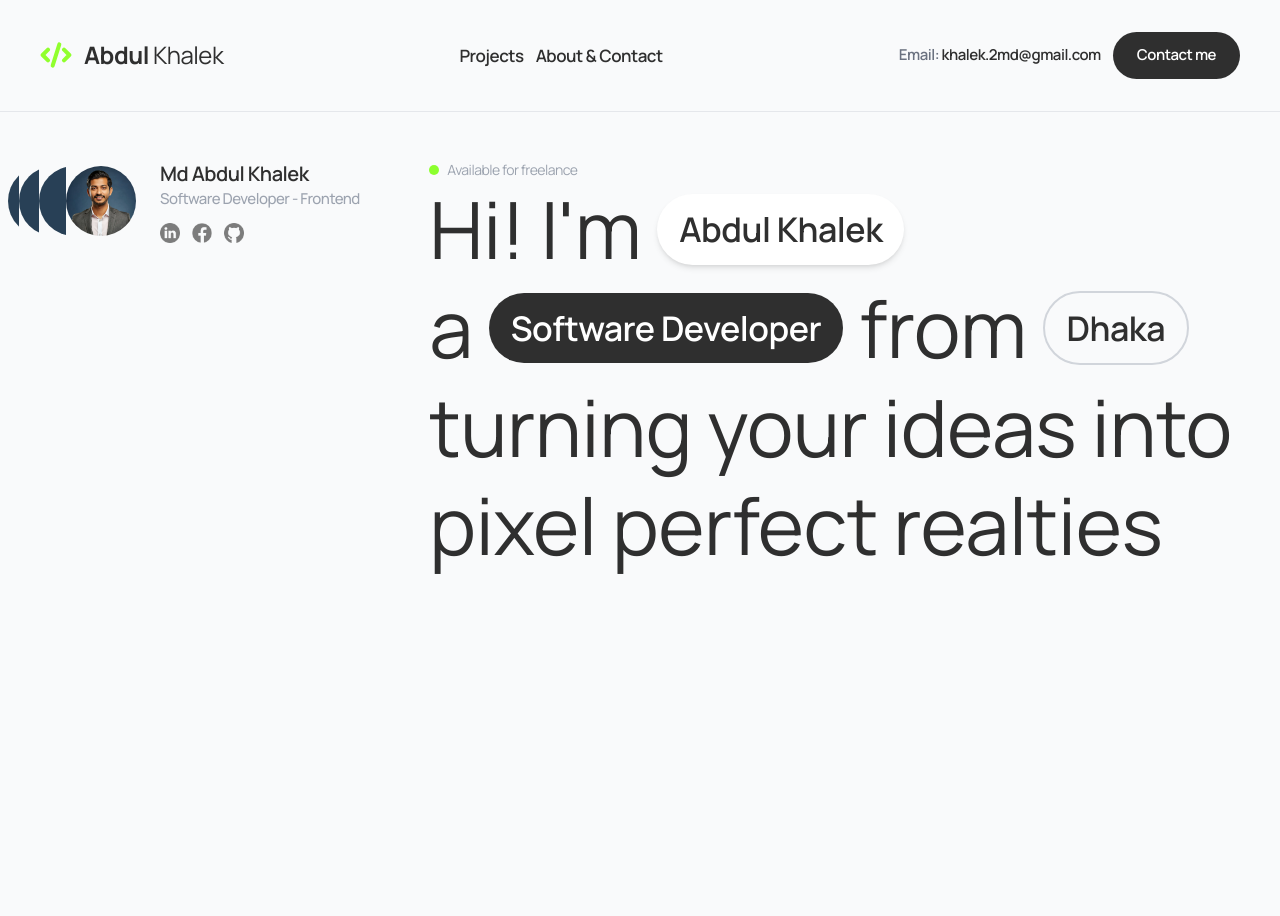
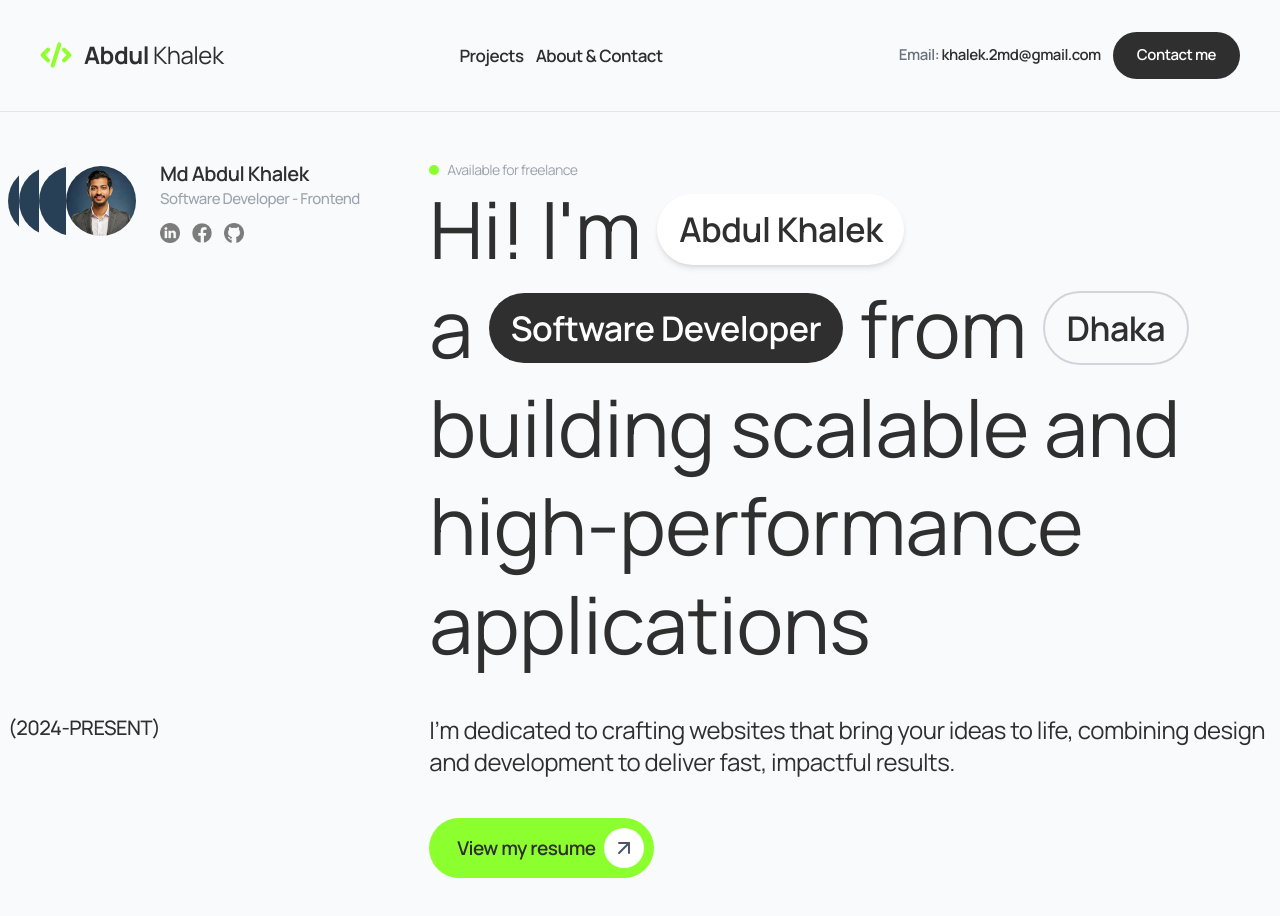
Before and after one commit to nahid-dev/new-prft, a Next.js app: page / in a window 1280 px wide. Shown: the top 916 px of the page. Before the commit the page ends 800 px from the top, so only its background shows below. Built offline with nearby package versions, Linux system fonts and the light colour scheme.

Commit message:
Hero section resume button added

```diff
--- a/app/(landing-page)/components/HeroSection.jsx
+++ b/app/(landing-page)/components/HeroSection.jsx
@@ -4,6 +4,7 @@ import Container from "@/components/shared/Container";
 import Image from "next/image";
 import React from "react";
 import MainHeading from "./MainHeading";
+import HighlightButton from "@/components/shared/common/HighlightButton";
 
 const HeroSection = () => {
   return (
@@ -19,6 +20,20 @@ const HeroSection = () => {
             <SubTag />
             <MainHeading />
           </div>
+          {/* BOTTOM - LATEST WORK SITE */}
+          <div className="col-span-3 lg:col-span-1">
+            <p className="text-xl font-medium mt-10">(2024-PRESENT)</p>
+          </div>
+          <div className="col-span-3 lg:col-span-2 flex flex-col gap-10">
+            <p className="text-2xl mt-10">
+              I’m dedicated to crafting websites that bring your ideas to life,
+              combining design and development to deliver fast, impactful
+              results.
+            </p>
+            <div>
+              <HighlightButton>View my resume</HighlightButton>
+            </div>
+          </div>
         </div>
       </Container>
     </div>
--- a/app/(landing-page)/components/MainHeading.jsx
+++ b/app/(landing-page)/components/MainHeading.jsx
@@ -23,7 +23,7 @@ const MainHeading = () => {
         </HeadingButton>
       </div>
       <div>
-        <p>turning your ideas into pixel perfect realties</p>
+        <p>building scalable and high-performance applications</p>
       </div>
     </h1>
   );
--- /dev/null
+++ b/components/shared/common/HighlightButton.jsx
@@ -0,0 +1,15 @@
+import { ArrowRight, ArrowUp } from "lucide-react";
+import React from "react";
+
+const HighlightButton = ({ children }) => {
+  return (
+    <button className="bg-highlight group pl-7 pr-[10px] py-[10px] rounded-full text-[19px] font-semibold text-foreground flex items-center gap-2 cursor-pointer">
+      <p>{children}</p>{" "}
+      <p className="bg-white rounded-full p-2">
+        <ArrowUp className="text-gray-600 rotate-45 size-6 group-hover:rotate-90 transition duration-300" />
+      </p>
+    </button>
+  );
+};
+
+export default HighlightButton;
```
